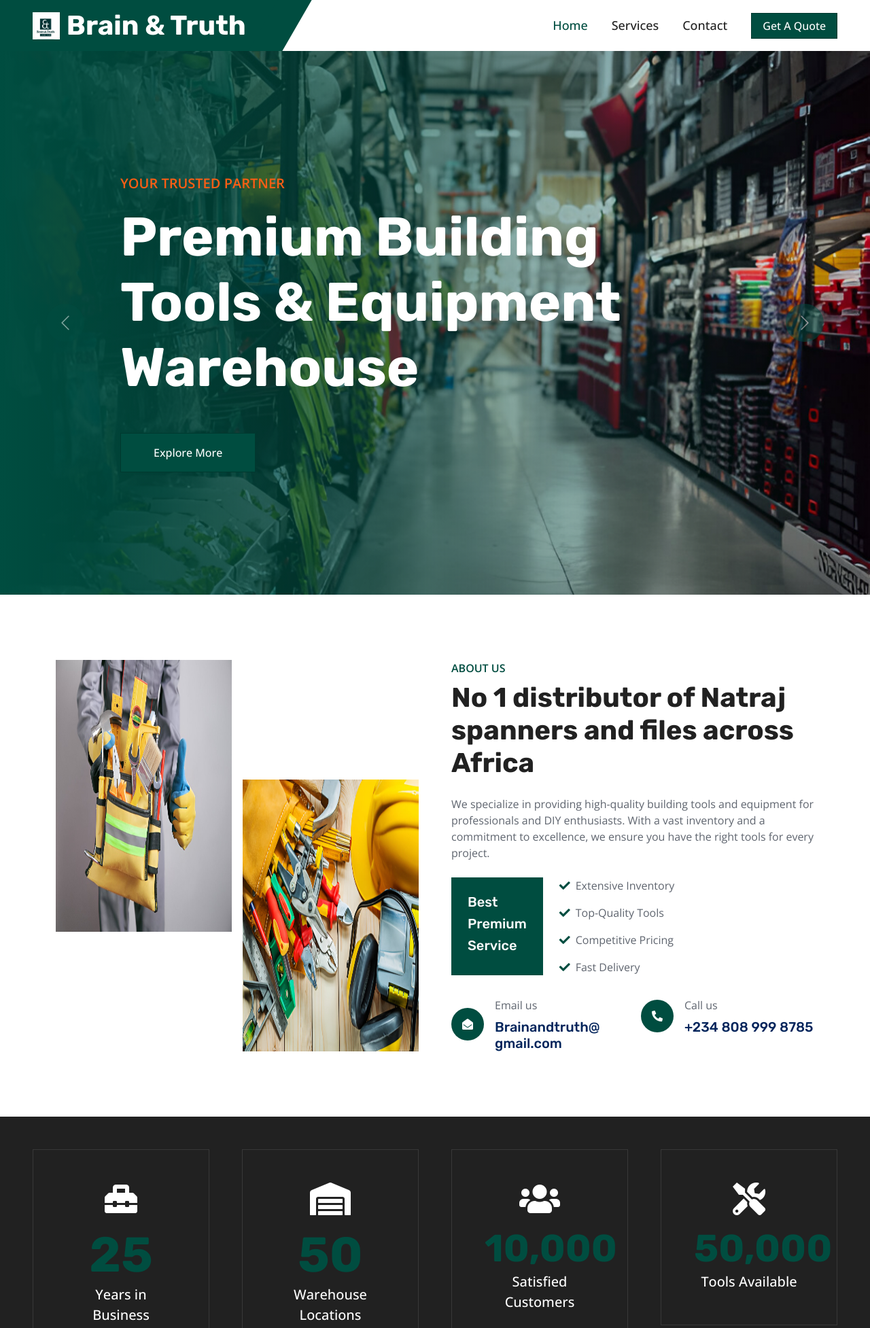
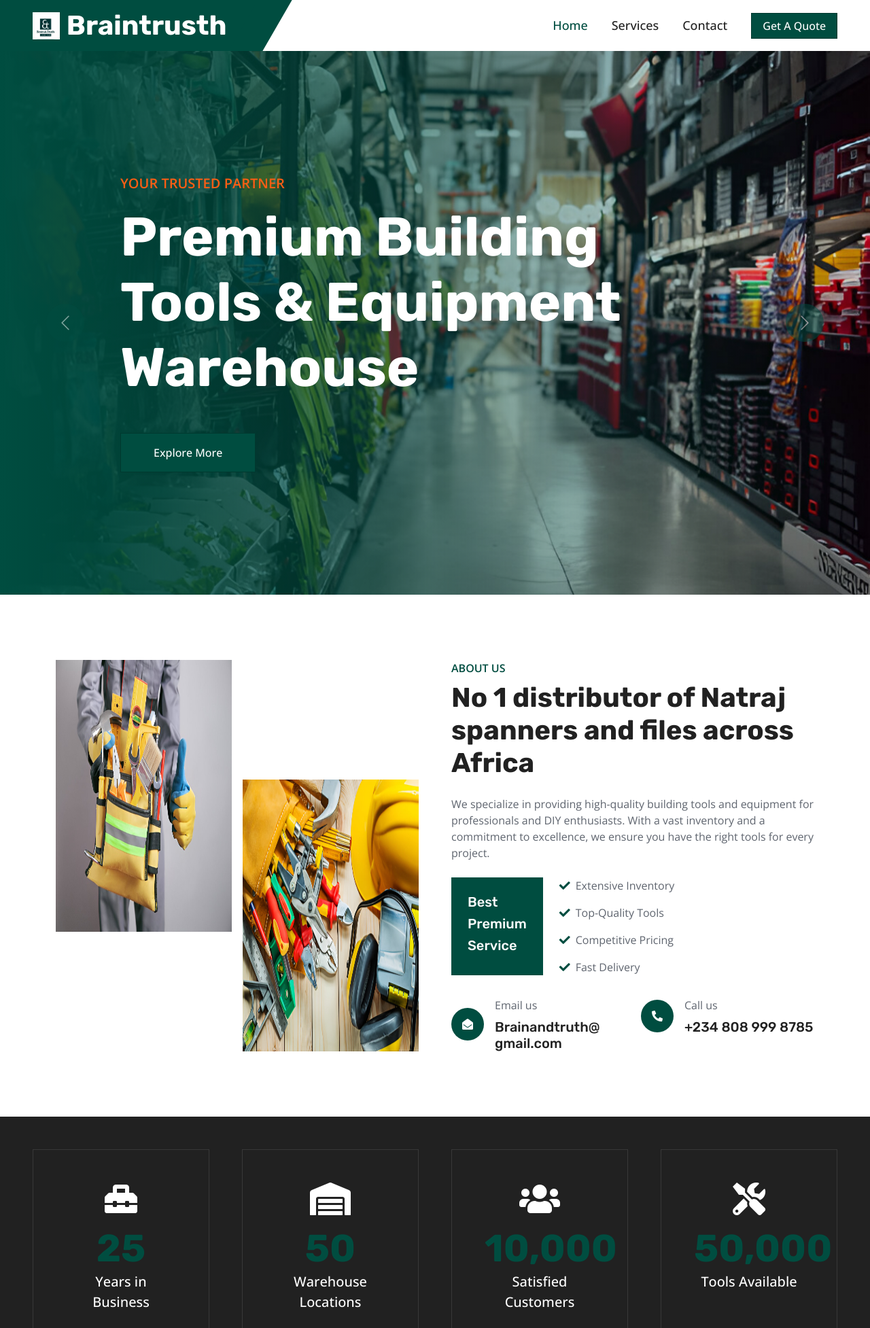
Before and after one commit to segzy2baba/brain_truth, a PHP site: page /Indsutrio/ in a window 1280 px wide. Shown: the top 1954 px of the page at 68% size. Run offline with PHP 8.4, Linux system fonts and the light colour scheme; some libraries are stand-ins or nearby versions.

Commit message:
Update site branding and improve text visibility; change logo, update page titles, and enhance testimonial text styling

```diff
--- a/css/style.css
+++ b/css/style.css
@@ -52,6 +52,10 @@ h6,
 }
 .text-secondary {
   color: var(--secondary) !important;
+}
+
+.text-dark {
+  color: var(--dark) !important;
 }
 
 /*** Spinner ***/
--- a/index.php
+++ b/index.php
@@ -2,13 +2,13 @@
 <html lang="en">
   <head>
     <meta charset="utf-8" />
-    <title>Industro - Industrial HTML Template</title>
+    <title>Braintrusth : : Building Tools Shop & Wholesaler</title>
     <meta content="width=device-width, initial-scale=1.0" name="viewport" />
     <meta content="" name="keywords" />
     <meta content="" name="description" />
 
     <!-- Favicon -->
-    <link href="img/favicon.ico" rel="icon" />
+    <link href="img/logo.png" rel="icon" />
 
     <!-- Google Web Fonts -->
     <link rel="preconnect" href="https://fonts.googleapis.com" />
@@ -229,10 +229,10 @@
                   >
                     <i class="fa fa-envelope-open text-white"></i>
                   </div>
-                  <div class="ms-3">
+                  <div class="ms-3 ">
                     <p class="mb-2">Email us</p>
                     <h5
-                      class="mb-0"
+                      class="mb-0 text-dark"
                       style="overflow-wrap: break-word; width: 65%"
                     >
                     Brainandtruth@gmail.com
@@ -249,7 +249,7 @@
                   </div>
                   <div class="ms-3">
                     <p class="mb-2">Call us</p>
-                    <h5 class="mb-0">+234 808 999 8785</h5>
+                    <h5 class="mb-0 text-dark">+234 808 999 8785</h5>
                   </div>
                 </div>
               </div>
@@ -264,18 +264,18 @@
     <div class="container-fluid facts my-5 p-5">
       <div class="row g-5">
       <div class="col-md-6 col-xl-3 wow fadeIn" data-wow-delay="0.1s">
-          <div class="text-center border p-5">
+        <div class="text-center border p-5 h-100">
         <i class="fa fa-toolbox fa-3x text-white mb-3"></i>
-            <h1 class="display-2 text-primary mb-0" data-toggle="counter-up">
+        <h1 class="display-4 text-primary mb-0" data-toggle="counter-up">
           25
         </h1>
         <span class="fs-5 fw-semi-bold text-white">Years in Business</span>
         </div>
       </div>
       <div class="col-md-6 col-xl-3 wow fadeIn" data-wow-delay="0.3s">
-          <div class="text-center border p-5">
+        <div class="text-center border p-5 h-100">
         <i class="fa fa-warehouse fa-3x text-white mb-3"></i>
-            <h1 class="display-2 text-primary mb-0" data-toggle="counter-up">
+        <h1 class="display-4 text-primary mb-0" data-toggle="counter-up">
           50
         </h1>
         <span class="fs-5 fw-semi-bold text-white"
@@ -284,7 +284,7 @@
         </div>
       </div>
       <div class="col-md-6 col-xl-3 wow fadeIn" data-wow-delay="0.5s">
-          <div class="text-center border p-5">
+        <div class="text-center border p-5 h-100">
         <i class="fa fa-users fa-3x text-white mb-3"></i>
         <h1 class="display-4 text-primary mb-0" data-toggle="counter-up">
           10,000
@@ -295,7 +295,7 @@
         </div>
       </div>
       <div class="col-md-6 col-xl-3 wow fadeIn" data-wow-delay="0.7s">
-          <div class="text-center border p-5">
+        <div class="text-center border p-5 h-100">
         <i class="fa fa-tools fa-3x text-white mb-3"></i>
         <h1 class="display-4 text-primary mb-0" data-toggle="counter-up">
           5,0000
@@ -349,8 +349,8 @@
                   >
                     <i class="fa fa-check text-white"></i>
                   </div>
-                  <div class="ms-4">
-                    <h4>Wide Range of Tools</h4>
+                  <div class="ms-4 ">
+                    <h4 class="text-dark">Wide Range of Tools</h4>
                     <span
                       >From hand tools to power tools, we have everything you
                       need for your projects.</span
@@ -366,7 +366,7 @@
                     <i class="fa fa-check text-white"></i>
                   </div>
                   <div class="ms-4">
-                    <h4>Competitive Pricing</h4>
+                    <h4 class="text-dark">Competitive Pricing</h4>
                     <span
                       >Get the best value for your money with our affordable
                       pricing.</span
@@ -382,7 +382,7 @@
                     <i class="fa fa-check text-white"></i>
                   </div>
                   <div class="ms-4">
-                    <h4>Expert Support</h4>
+                    <h4 class="text-dark">Expert Support</h4>
                     <span
                       >Our team is here to help you choose the right tools and
                       provide guidance.</span
@@ -454,7 +454,7 @@
               <div class="service-detail">
                 <div class="service-title">
                   <hr class="w-25" />
-                  <h3 class="mb-0">Tool Rental Services</h3>
+                  <h3 class="mb-0 text-dark">Tool Rental Services</h3>
                   <hr class="w-25" />
                 </div>
                 <div class="service-text">
@@ -477,7 +477,7 @@
               <div class="service-detail">
                 <div class="service-title">
                   <hr class="w-25" />
-                  <h3 class="mb-0">Warehouse Storage</h3>
+                  <h3 class="mb-0 text-dark">Warehouse Storage</h3>
                   <hr class="w-25" />
                 </div>
                 <div class="service-text">
@@ -500,7 +500,7 @@
               <div class="service-detail">
                 <div class="service-title">
                   <hr class="w-25" />
-                  <h3 class="mb-0">Custom Tool Kits</h3>
+                  <h3 class="mb-0 text-dark">Custom Tool Kits</h3>
                   <hr class="w-25" />
                 </div>
                 <div class="service-text">
--- a/navbar.php
+++ b/navbar.php
@@ -7,7 +7,7 @@ $current_page = basename($_SERVER['PHP_SELF']);
     <div class="logo-container" style="height: 50px; display: flex; align-items: center">
       <img src="img/logo.png" alt="Brain & Truth Logo" style="height: 40px; margin-right: 10px" />
       <!-- Ensure h1 text color is visible on the white background if needed -->
-      <h1 class="text-white m-0">Brain & Truth</h1>
+      <h1 class="text-white m-0">Braintrusth</h1>
     </div>
   </a>
   <button
--- a/service.php
+++ b/service.php
@@ -3,13 +3,13 @@
 
 <head>
     <meta charset="utf-8">
-    <title>Building Tools Shop & Wholesaler</title>
+    <title>Braintrusth : Building Tools Shop & Wholesaler</title>
     <meta content="width=device-width, initial-scale=1.0" name="viewport">
     <meta content="Building tools, hardware tools, Natraj spanners, files, wholesaler" name="keywords">
     <meta content="Leading distributor of premium building tools and Natraj hardware products across Africa" name="description">
 
     <!-- Favicon -->
-    <link href="img/favicon.ico" rel="icon">
+    <link href="img/logo.png" rel="icon">
 
     <!-- Google Web Fonts -->
     <link rel="preconnect" href="https://fonts.googleapis.com">
--- a/testimonials.php
+++ b/testimonials.php
@@ -21,7 +21,7 @@
                 </div>
                 <div class="testimonial-text text-center rounded p-4">
                     <p>The Natraj spanners we ordered have proven to be exceptionally durable. After using them daily in our workshop for over a year, they still perform like new. The quality is unmatched and the wholesale pricing was excellent.</p>
-                    <h5 class="mb-1">Michael Johnson</h5>
+                    <h5 class="mb-1 text-secondary">Michael Johnson</h5>
                     <span class="fst-italic">Construction Supervisor</span>
                 </div>
             </div>
@@ -34,7 +34,7 @@
                 </div>
                 <div class="testimonial-text text-center rounded p-4">
                     <p>As a hardware store owner, I've been purchasing tools from this distributor for over 5 years. Their Natraj files are consistently our best-selling item due to their quality and reliability. The wholesale service is always prompt and efficient.</p>
-                    <h5 class="mb-1">Sarah Williams</h5>
+                    <h5 class="mb-1 text-secondary">Sarah Williams</h5>
                     <span class="fst-italic">Hardware Store Owner</span>
                 </div>
             </div>
@@ -47,7 +47,7 @@
                 </div>
                 <div class="testimonial-text text-center rounded p-4">
                     <p>We equipped our entire maintenance team with their complete set of building tools. The quality is exceptional, especially the Natraj products. Their equipment rental service also saved us significant costs on our latest project.</p>
-                    <h5 class="mb-1">Robert Ondieki</h5>
+                    <h5 class="mb-1 text-secondary">Robert Ondieki</h5>
                     <span class="fst-italic">Facility Manager</span>
                 </div>
             </div>
```
Lines whose indentation alone changed are shown as unchanged.
